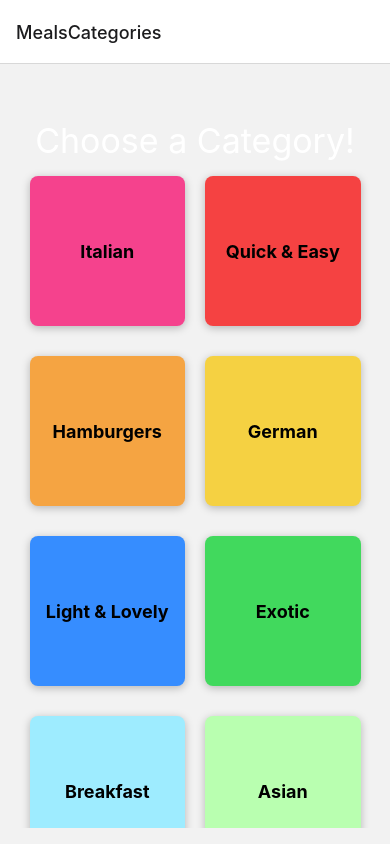
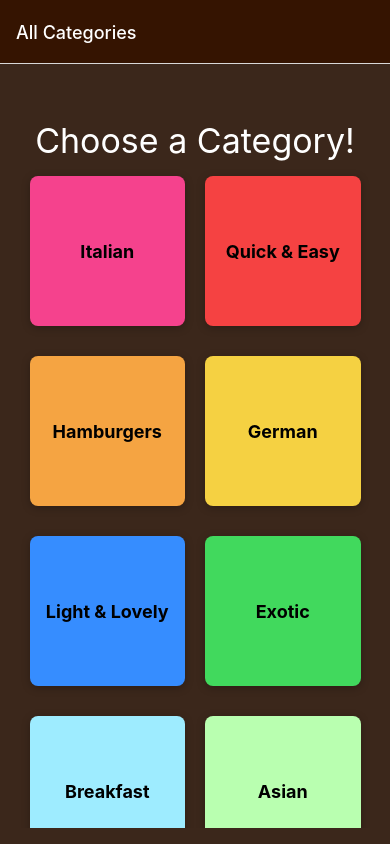
Before and after one commit to WagnerGauer/react-native-the-practical-guide-maximilian-schwarzmuller, a React Native app in the folder meals/: screen / in a window 390 px wide. Built offline with nearby package versions, Linux system fonts and the light colour scheme.

Commit message:
Change title on meals categories, and background color across the application

```diff
--- a/meals/App.js
+++ b/meals/App.js
@@ -14,7 +14,15 @@ export default function App() {
     <View style={styles.container}>
       <StatusBar style="auto" />
       <NavigationContainer>
-        <Stack.Navigator initialRouteName="MealsCategories">
+        <Stack.Navigator
+          initialRouteName="MealsCategories"
+          screenOptions={{
+            title: "All Categories",
+            headerStyle: { backgroundColor: "#351401" },
+            headerTintColor: "white",
+            contentStyle: { backgroundColor: "#3b271b" },
+          }}
+        >
           <Stack.Screen name="MealsCategories" component={MealsCategories} />
           <Stack.Screen name="MealsOverview" component={MealsOverviewScreen} />
           <Stack.Screen name="MealDetail" component={MealDetail} />
```
